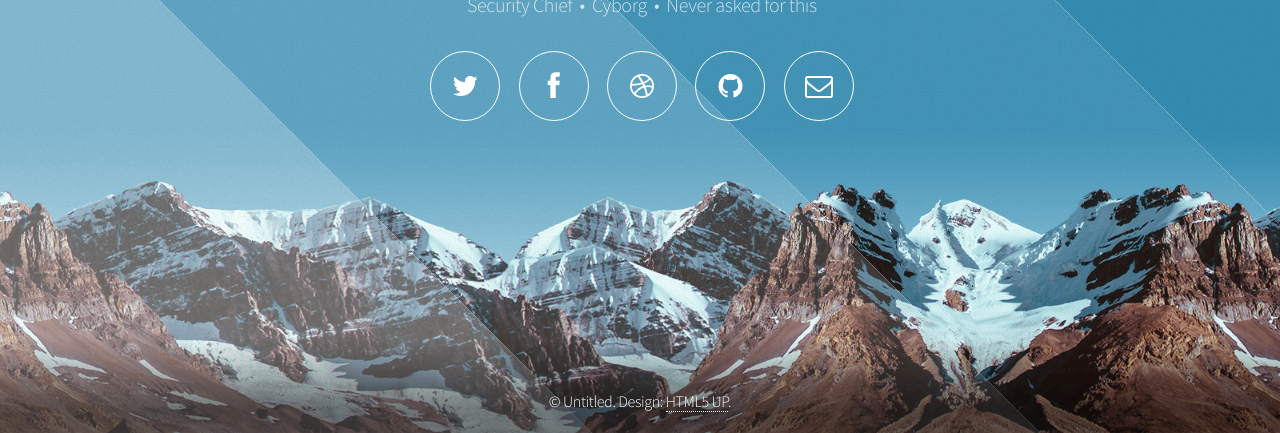
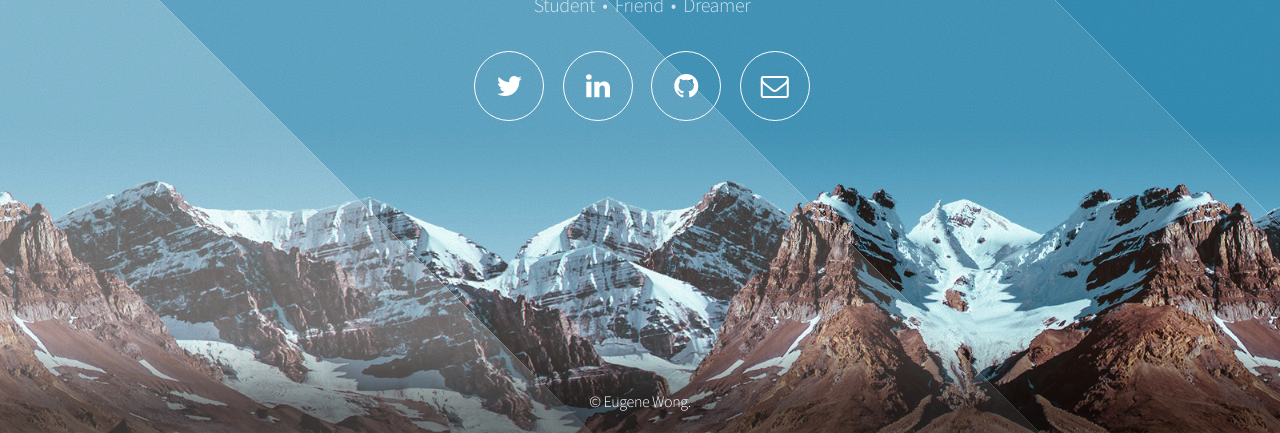
Before and after one commit to eugenewong/eugenewong.github.io, a plain HTML site: page index.html in a window 1280 px wide. Shown: the part 367-800 px from the top of the page. Drawn offline with Linux system fonts and the light colour scheme.

Commit message:
Added social media icons

```diff
--- a/index.html
+++ b/index.html
@@ -6,7 +6,7 @@
 -->
 <html>
 	<head>
-		<title>Aerial by HTML5 UP</title>
+		<title>Eugene Wong</title>
 		<meta http-equiv="content-type" content="text/html; charset=utf-8" />
 		<meta name="description" content="" />
 		<meta name="keywords" content="" />
@@ -30,22 +30,21 @@
 
 				<!-- Header -->
 					<header id="header">
-						<h1>Adam Jensen</h1>
-						<p>Security Chief &nbsp;&bull;&nbsp; Cyborg &nbsp;&bull;&nbsp; Never asked for this</p>
+						<h1>Eugene Wong</h1>
+						<p>Student &nbsp;&bull;&nbsp; Friend &nbsp;&bull;&nbsp; Dreamer</p>
 						<nav>
 							<ul>
-								<li><a href="#" class="fa fa-twitter"><span>Twitter</span></a></li>
-								<li><a href="#" class="fa fa-facebook"><span>Facebook</span></a></li>
-								<li><a href="#" class="fa fa-dribbble"><span>Dribbble</span></a></li>
-								<li><a href="#" class="fa fa-github"><span>Github</span></a></li>
-								<li><a href="#" class="fa fa-envelope-o"><span>Email</span></a></li>
+								<li><a href="https://twitter.com/EugeneWong47" class="fa fa-twitter"><span>Twitter</span></a></li>
+								<li><a href="https://www.linkedin.com/in/eugenewong47" class="fa fa-linkedin"><span>LinkedIn</span></a></li>
+								<li><a href="https://github.com/eugenewong" class="fa fa-github"><span>Github</span></a></li>
+								<li><a href="mailto:eugenewong@berkeley.edu" class="fa fa-envelope-o"><span>Email</span></a></li>
 							</ul>
 						</nav>
 					</header>
 
 				<!-- Footer -->
 					<footer id="footer">
-						<span class="copyright">&copy; Untitled. Design: <a href="http://html5up.net">HTML5 UP</a>.</span>
+						<span class="copyright">&copy; Eugene Wong. </span>
 					</footer>
 
 			</div>
```
Also changed, not shown: assets/script.js (deleted), assets/style.css (deleted).
